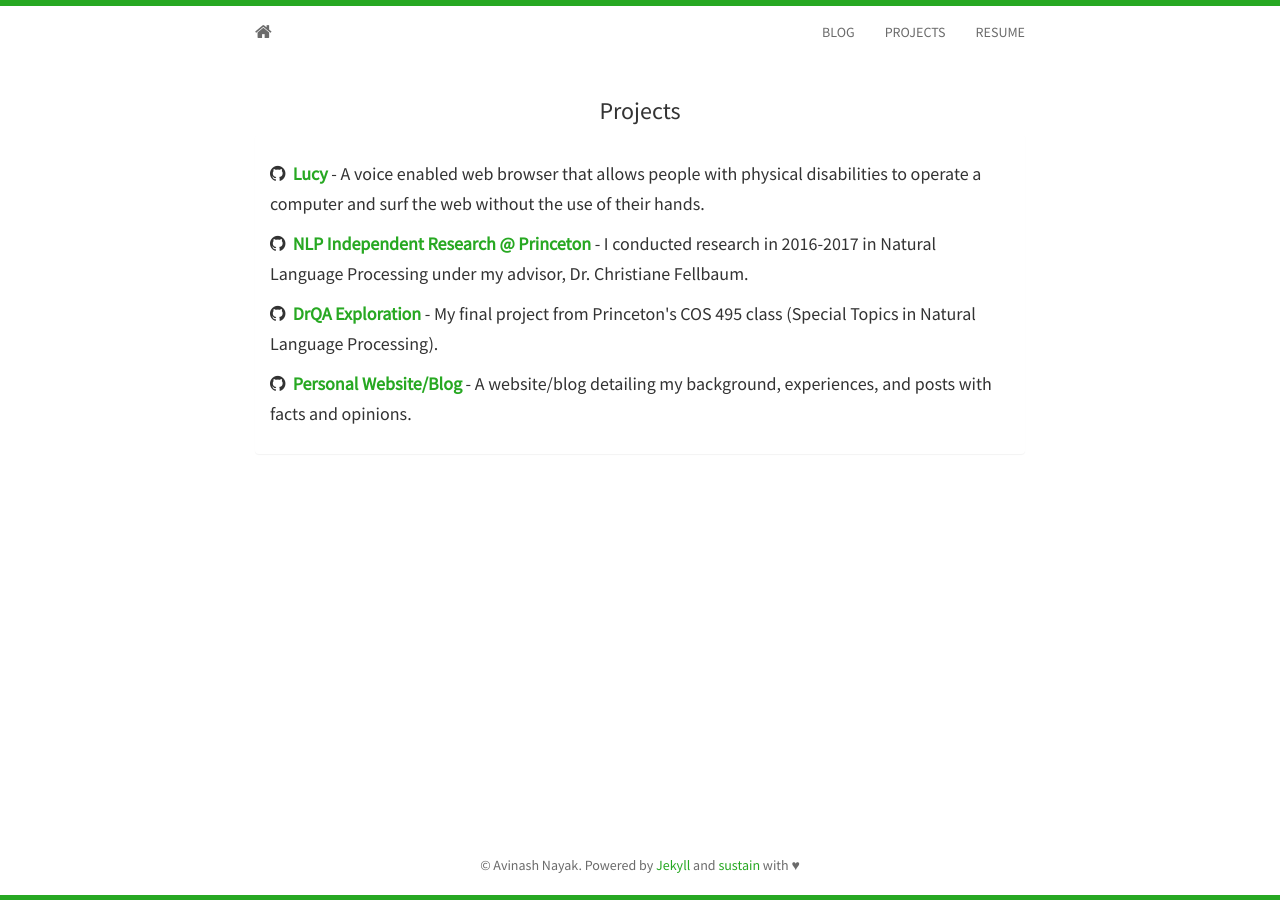
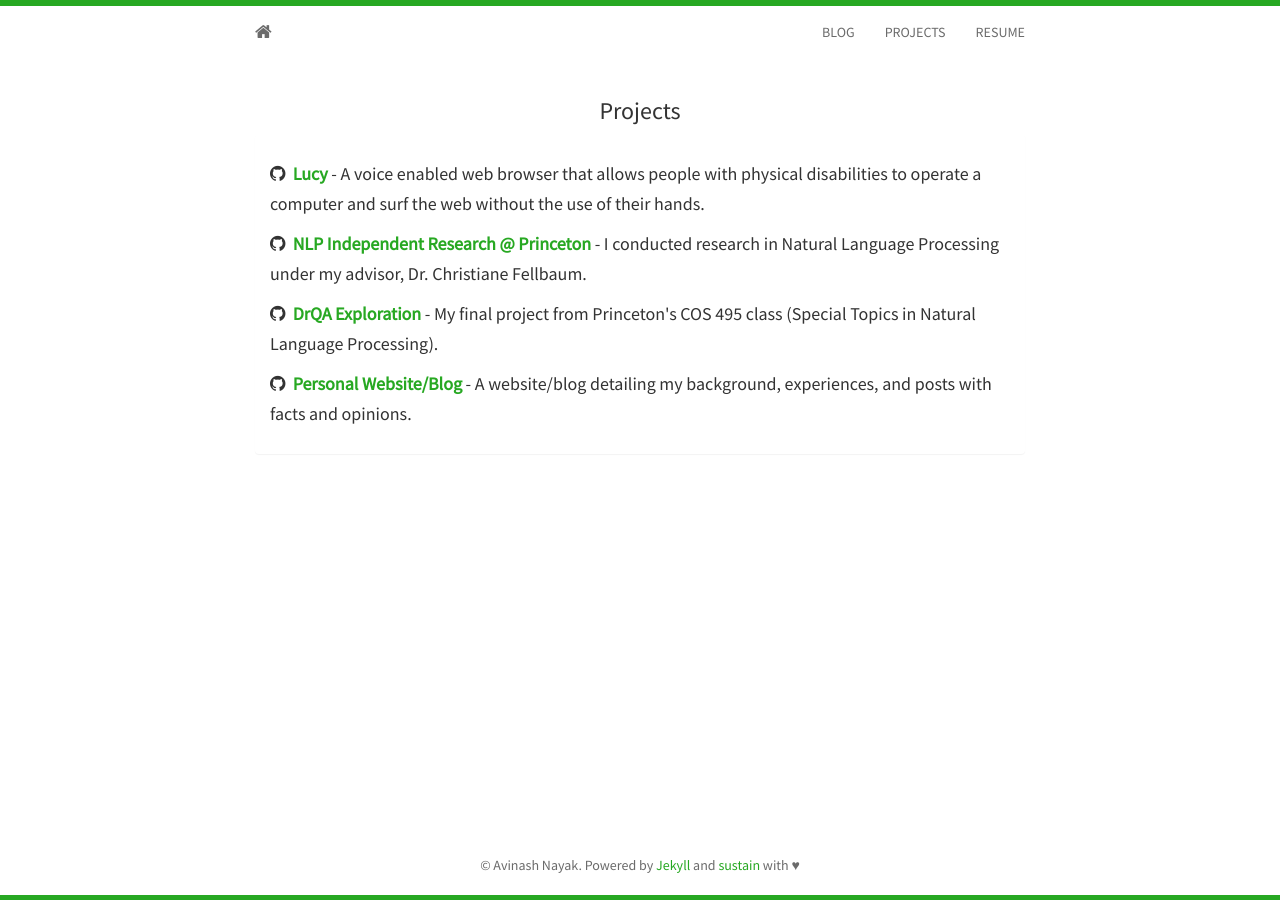
Before and after one commit to avinayak14/avinayak14.github.io, a Jekyll site: the page built from projects.html, in a window 1280 px wide. Built offline with Jekyll 4.4.1, drawn with Linux system fonts in a browser that asks for light colours; nearby versions of some CDN libraries.

Commit message:
small tweaks pt 2

```diff
--- a/_includes/projects.html
+++ b/_includes/projects.html
@@ -10,7 +10,7 @@
 		</h5>
 		<h5>
 			<i class="fa fa-github"></i>&nbsp;&nbsp;<strong><a href="https://github.com/avinayak14/Princeton_IW" target="_blank">NLP Independent Research @ Princeton</a></strong>
-			- I conducted research in 2016-2017 in Natural Language Processing under my advisor,
+			- I conducted research in Natural Language Processing under my advisor,
 			Dr. Christiane Fellbaum.
 		</h5>
     	<h5>
```
